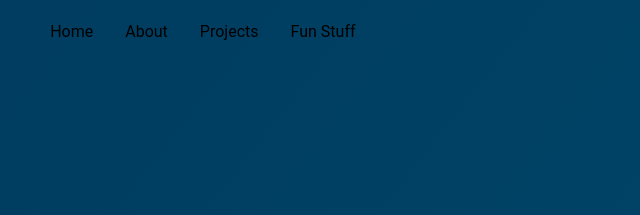
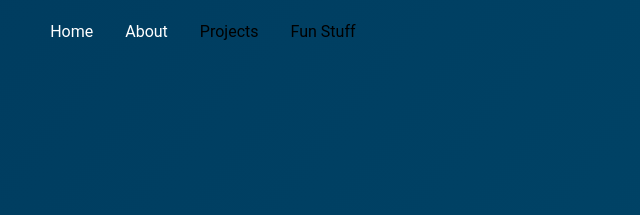
Before and after one commit to soocc/sooccsocks2, a Jekyll site: the page built from index.html, in a window 1280 px wide. Shown: the top 215 px of the page, without its empty margins (37-677 px from the left). Built offline with Jekyll 4.4.1, drawn with Linux system fonts in a browser that asks for light colours; some web fonts are replaced.

Commit message:
Update index.html

```diff
--- a/index.html
+++ b/index.html
@@ -27,6 +27,11 @@
         margin-top: 12%;
         margin-left: 5%;
         margin-bottom: 0px;
+        color: white;
+      }
+
+      .navbar a {
+        color: white;
       }
     </style>
   </head>
```
